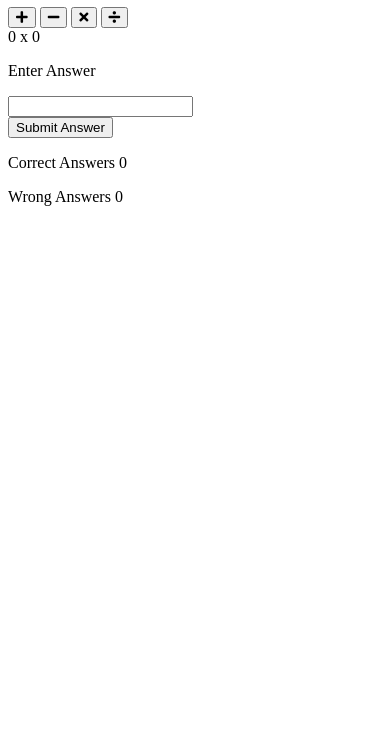
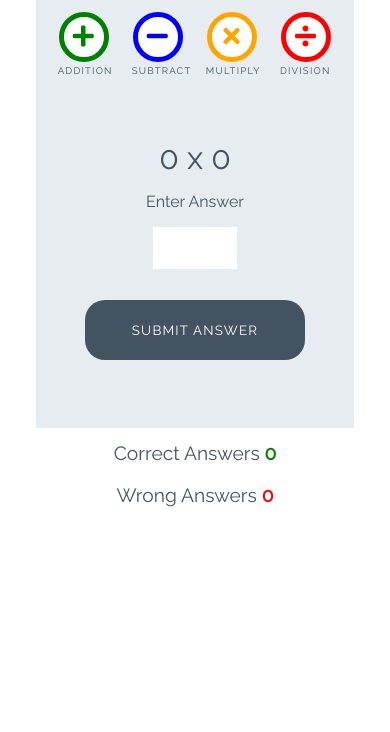
Before and after one commit to AliJayCarter/LoveMath, a plain HTML site: page index.html in a window 390 px wide. Shown: the part 112-844 px from the top of the page. Drawn offline with Linux system fonts and the light colour scheme.

Commit message:
Add styles for game

```diff
--- a/assets/css/style.css
+++ b/assets/css/style.css
@@ -0,0 +1,250 @@
+/* --------- Global style */
+
+body {
+    background-color: white;
+    font-family: "Raleway", sans-serif;
+    color: #445361;
+    text-align: center;
+}
+
+/* --------- Heading */
+
+.heading {
+    text-align: center;
+    font-size: 2.5rem;
+}
+
+.logo {
+    height: 40px;
+    padding-right: 5px;
+}
+
+/* --------- Game layout */
+
+.game-area {
+    background-color: #E6ECF0;
+    box-sizing: border-box;
+    width: 85%;
+    height: 65vh;
+    max-height: 450px;
+    max-width: 830px;
+    margin-left: auto;
+    margin-right: auto;
+    padding: 1%;
+}
+
+.question-area {
+    width: 50%;
+    font-size: 2rem;
+    margin: auto;
+    padding: 50px 0;
+}
+
+.question-area span {
+    padding: 0 15px;
+}
+
+.score-area {
+    margin: 5px auto;
+    width: 60%;
+    font-size: 1.2rem;
+}
+
+.controls-area {
+    width: 85%;
+    margin: 30px auto;
+}
+
+#score {
+    color: green;
+    font-weight: bold;
+}
+
+#incorrect {
+    color: red;
+    font-weight: bold;
+}
+
+.answer-message {
+    display: none;
+    font-size: 1rem;
+}
+
+#answer-box {
+    border: none;
+    color: #445361;
+    display: inline-block;
+    height: 40px;
+    width: 80px;
+    font-size: 1.2rem;
+}
+
+.scores {
+    display: inline-block;
+    padding: 25px;
+}
+
+/* --------- Buttons */
+
+.btn {
+    width: 220px;
+    height: 60px;
+    font-family: "Raleway", sans-serif;
+    text-transform: uppercase;
+    letter-spacing: 1.2px;
+    color: white;
+}
+
+.btn:focus {
+    outline: none;
+}
+
+.btn--big {
+    padding-top: 10px;
+    border-radius: 50%;
+    background-color: white;
+    border: 10px solid;
+    width: 100px;
+    height: 100px;
+    font-size: 3.2rem;
+    margin: 0 30px;
+    transition: all 0.5s;
+}
+.btn--big::after {
+    content: attr(data-type);
+    font-size:1rem;
+    color: #445361;
+    position:relative;
+    left: -0.5em;
+}
+.btn--blue {
+    border-color: blue;
+    color: blue;
+}
+
+.btn--blue:active,
+.btn--blue:hover {
+    background-color: darkblue;
+    color: white;
+}
+
+.btn--orange {
+    border-color: orange;
+    color: orange;
+}
+
+.btn--orange:active,
+.btn--orange:hover {
+    background-color: darkorange;
+    color: white;
+}
+
+.btn--red {
+    border-color: red;
+    color: red;
+}
+
+.btn--red:active,
+.btn--red:hover {
+    background-color: darkred;
+    color: white;
+}
+
+.btn--green {
+    border-color: green;
+    color: green;
+}
+
+.btn--green:active,
+.btn--green:hover {
+    background-color: darkgreen;
+    color: white;
+}
+
+.btn--gray {
+    margin-top: 25px;
+    background-color: #445361;
+    border: 1px transparent;
+    border-radius: 20px;
+}
+
+.btn--gray:active,
+.btn--gray:hover {
+    background-color: #0d1013;
+}
+
+/* --------- Media queries */
+
+@media (max-width: 414px) {
+    .controls-area {
+        width: 100%;
+    }
+
+    .btn--big {
+        margin: 0 10px;
+        padding: 5px;
+        border: 5px solid;
+        width: 50px;
+        height: 50px;
+        font-size: 1.5rem;
+    }
+
+    .btn--big::after {
+        font-size: 0.6rem;
+        left: -0.7rem;
+    }
+
+    .question-area {
+        padding: 10% 0;
+        width: 100%;
+    }
+
+    .question-area span {
+        padding: 0;
+    }
+
+    .answer-message {
+        display: block;
+    }
+
+    #answer-box {
+        display: block;
+        margin: 0 auto;
+    }
+    .btn--gray {
+        margin-top: 0;
+    }
+
+    .score-area {
+        width: 100%;
+    }
+
+    .scores {
+        margin: 0.5em auto;
+        display: block;
+        padding: 5px;
+    }
+
+    .heading {
+        font-size: 2rem;
+    }
+}
+
+@media (max-width: 320px) {
+    .game-area {
+        height: 70vh;
+    }
+
+    .controls-area {
+        width: 75%;
+        margin: 10px auto;
+    }
+
+    .btn--big {
+        margin: 10px 10px;
+    }
+    .question-area {
+        padding: 10px 0;
+    }
+
+}
--- a/index.html
+++ b/index.html
@@ -20,18 +20,19 @@
     <!-- Game area -->
     <div class="game-area">
         <div class="controls-area">
-            <button class="btn btn--big btn--green">
+            <button data-type="addition" class="btn btn--big btn--green">
                 <i class="fas fa-plus"></i>
             </button>
-            <button class="btn btn--big btn--blue">
+            <button data-type="subtract" class="btn btn--big btn--blue">
                 <i class="fas fa-minus"></i>
             </button>
-            <button class="btn btn--big btn--orange">
+            <button data-type="multiply" class="btn btn--big btn--orange">
                 <i class="fas fa-times"></i>
             </button>
-            <button class="btn btn--big btn--red">
+            <button data-type="division" class="btn btn--big btn--red">
                 <i class="fas fa-divide"></i>
             </button>
+        </div>
         <div class="question-area">
             <span id="operand1">0</span>
             <span id ="operator">x</span>
@@ -40,14 +41,13 @@
             <p class="answer-message">Enter Answer</p>
             <input type="number" id="answer-box">
         </div>
-        <button class="btn btn--gray">Submit Answer</button>
-        </div>
+        <button data-type="submit" class="btn btn--gray">Submit Answer</button>
     </div>
 
     <!-- Score area -->
-    <div class = score-area>
-        <p class="scores">Correct Answers <span id="correctScore">0</span></p>
-        <p class="scores">Wrong Answers <span id="incorrectScore">0</span></p>
+    <div class="score-area">
+        <p class="scores">Correct Answers <span id="score">0</span></p>
+        <p class="scores">Wrong Answers <span id="incorrect">0</span></p>
     </div>
 
     <script src="assets/js/script.js"></script>
```
